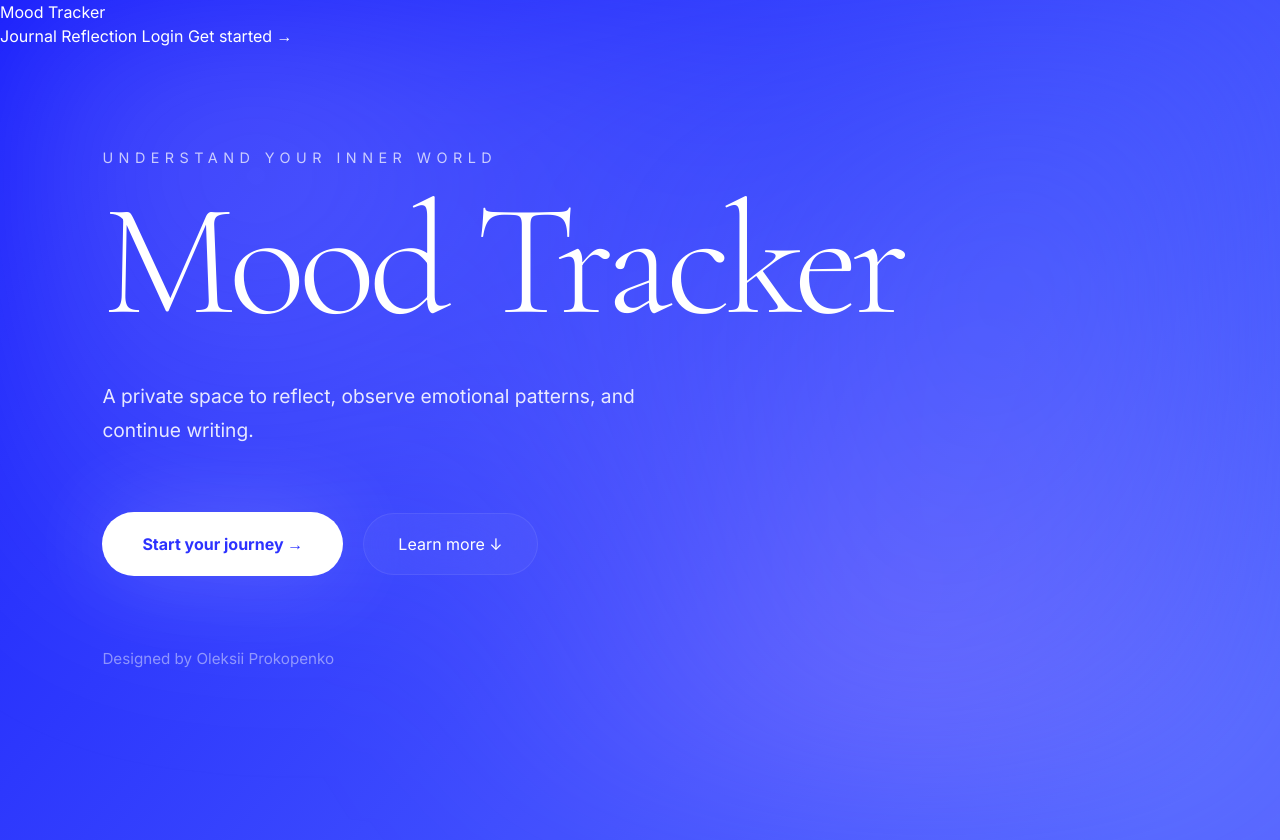
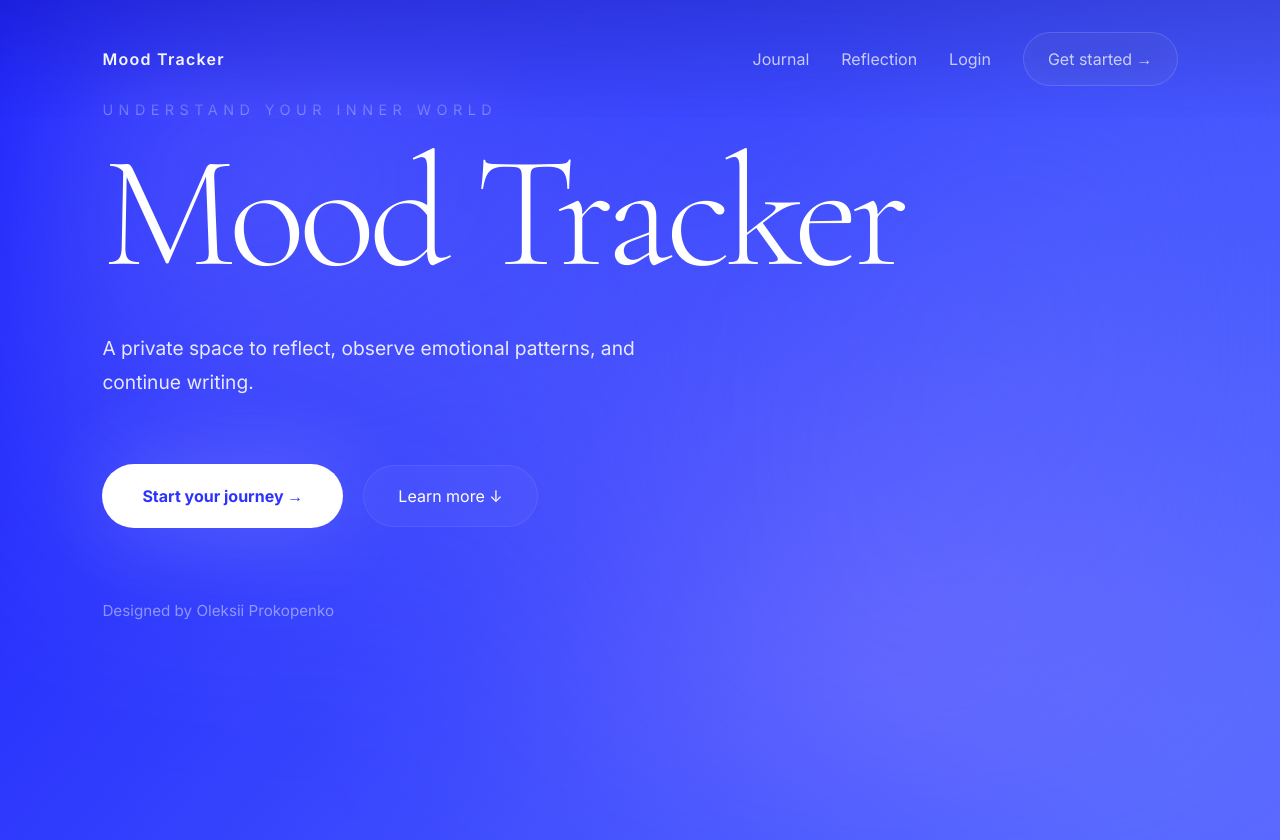
Before and after one commit to zwirok-git/ai-mood-tracker, a Django app: page / in a window 1280 px wide. Shown: the top 840 px of the page. Run offline with Django 5.2, Linux system fonts and the light colour scheme.

Commit message:
feat: implement styles for navigation bar

```diff
--- a/static/css/styles.css
+++ b/static/css/styles.css
@@ -689,3 +689,120 @@ main {
     }
 
 }
+
+/* ---------- NAVBAR ---------- */
+
+.navbar{
+
+position:fixed;
+
+top:0;
+
+left:0;
+
+right:0;
+
+z-index:100;
+
+padding:
+
+32px
+8vw;
+
+display:flex;
+
+justify-content:space-between;
+
+align-items:center;
+
+background:
+
+linear-gradient(
+180deg,
+rgba(12,14,90,.18),
+transparent
+);
+
+backdrop-filter:
+
+blur(30px);
+
+}
+
+.nav-logo{
+
+font-size:1rem;
+
+font-weight:600;
+
+color:white;
+
+text-decoration:none;
+
+letter-spacing:.08em;
+
+opacity:.95;
+
+}
+
+.nav-links{
+
+display:flex;
+
+align-items:center;
+
+gap:32px;
+
+}
+
+.nav-links a{
+
+color:
+
+rgba(255,255,255,.72);
+
+text-decoration:none;
+
+transition:.25s;
+
+}
+
+.nav-links a:hover{
+
+color:white;
+
+}
+
+.nav-cta{
+
+padding:
+
+14px
+24px;
+
+border-radius:999px;
+
+border:
+
+1px solid
+rgba(255,255,255,.14);
+
+background:
+
+rgba(255,255,255,.05);
+
+backdrop-filter:
+
+blur(20px);
+
+}
+
+@media(max-width:900px){
+
+.nav-links{
+
+display:none;
+
+}
+
+}
```
